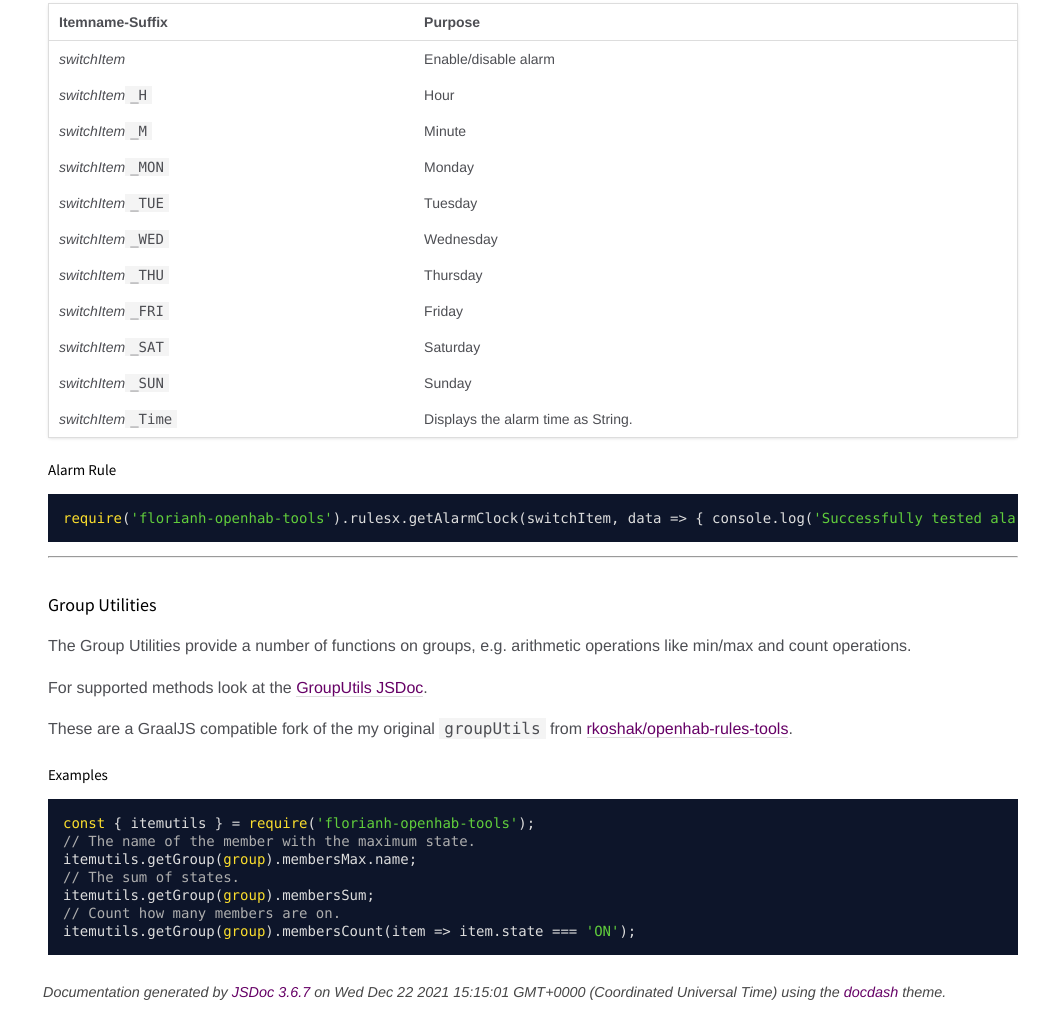
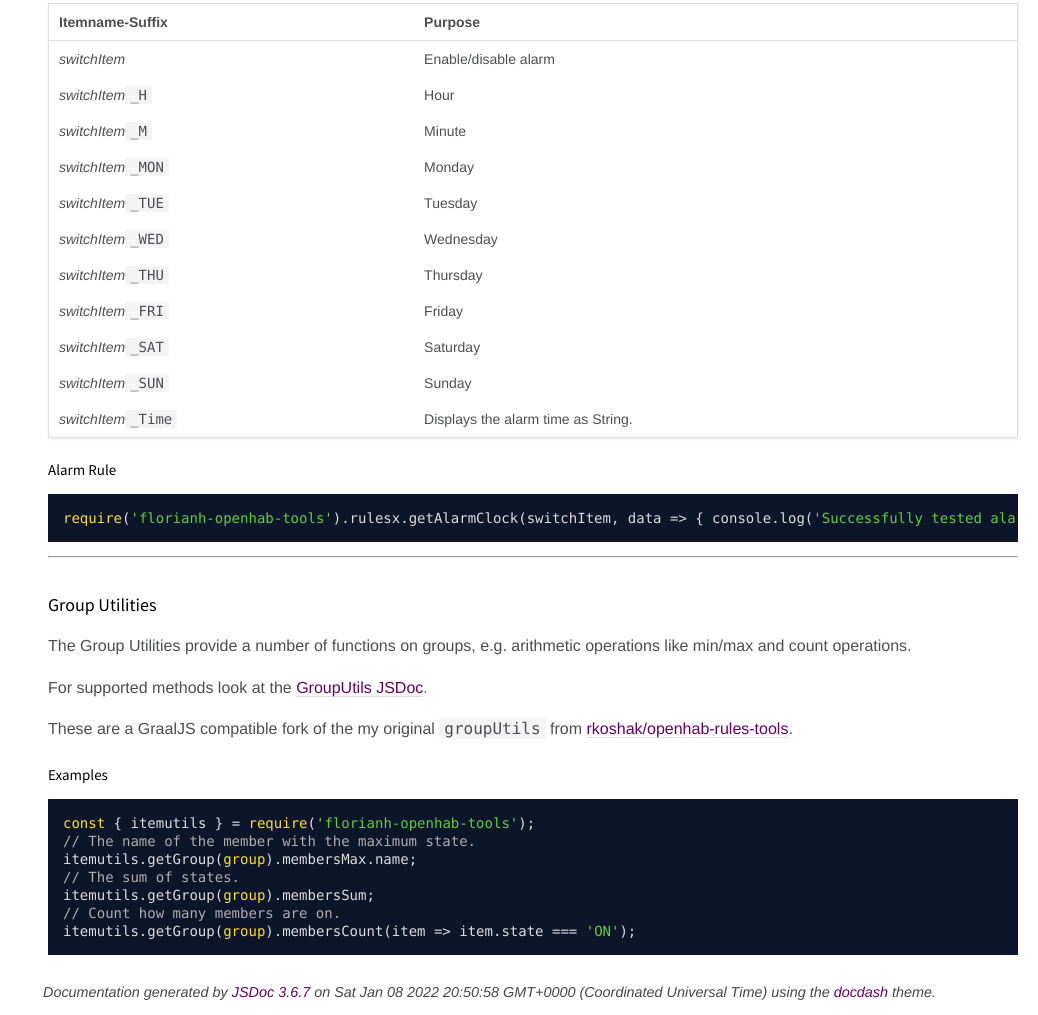
Before and after one commit to florian-h05/openhab-js-tools, a plain HTML site: page index.html in a window 1280 px wide. Shown: the part 2773-3788 px from the top of the page, without its empty margins (242-1280 px from the left). Drawn offline with Linux system fonts and the light colour scheme.

Commit message:
deploy: 8cadc14006c303027cad316dd6011effbd44d5f1

```diff
--- a/index.html
+++ b/index.html
@@ -278,7 +278,7 @@ itemutils.getGroup(group).membersCount(item => item.state === 'ON');
 <br class="clear">
 
 <footer>
-    Documentation generated by <a href="https://github.com/jsdoc3/jsdoc">JSDoc 3.6.7</a> on Wed Dec 22 2021 15:15:01 GMT+0000 (Coordinated Universal Time) using the <a href="https://github.com/clenemt/docdash">docdash</a> theme.
+    Documentation generated by <a href="https://github.com/jsdoc3/jsdoc">JSDoc 3.6.7</a> on Sat Jan 08 2022 20:50:58 GMT+0000 (Coordinated Universal Time) using the <a href="https://github.com/clenemt/docdash">docdash</a> theme.
 </footer>
 
 <script>prettyPrint();</script>
```
Also changed, not shown: itemutils.GroupUtils.html (+1 -1 lines), itemutils.html (+1 -1 lines), itemutils_groups.js.html (+2 -2 lines), itemutils_index.js.html (+1 -1 lines), rules_alarmClock.js.html (+2 -2 lines), rules_index.js.html (+1 -1 lines), rules_sceneEngine.js.html (+2 -2 lines), rulesx.AlarmClock.html (+1 -1 lines), rulesx.SceneEngine.html (+1 -1 lines), rulesx.html (+1 -1 lines).
